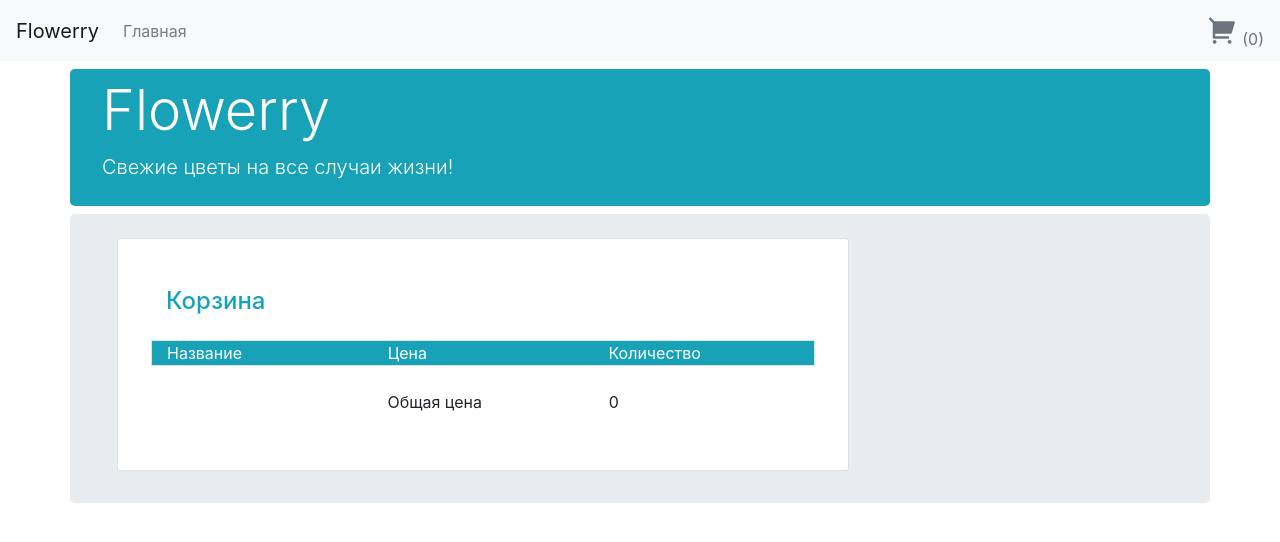
After one commit to PakshNina/django-shop, a Django app: page /cart/ in a window 1280 px wide. The commit adds this page. Shown: the top 542 px of the page. Run offline with Django 3.2, Linux system fonts and the light colour scheme; some libraries are stand-ins or nearby versions.

Commit message:
User cart and new session

```diff
--- a/shop/online_store/core/utils.py
+++ b/shop/online_store/core/utils.py
@@ -7,3 +7,11 @@ def get_products():
 
 def get_product_by_id(product_id):
     return Product.objects.filter(id=product_id).last()
+
+
+def get_total_items_number(order_entities):
+    return sum([item.get('quantity', 0) for item in order_entities.values()])
+
+
+def get_total_price(order_entities):
+    return sum([item.get('price', 0) for item in order_entities.values()])
--- /dev/null
+++ b/shop/online_store/forms/order_form.py
@@ -0,0 +1,5 @@
+from django import forms
+
+
+class AddToCartForm(forms.Form):
+    quantity = forms.IntegerField(label='Количество', min_value=1, initial=1)
--- a/shop/online_store/templates/base.html
+++ b/shop/online_store/templates/base.html
@@ -4,32 +4,34 @@
     <meta charset="utf-8">
     <meta http-equiv="X-UA-Compatible" content="IE=edge">
     <meta name="viewport" content="width=device-width, initial-scale=1">
-    <title>Bootstrap 101 Template</title>
+    <title>Flowerry: магазин цветов</title>
     {% load static %}
     <link rel="stylesheet" href="https://maxcdn.bootstrapcdn.com/bootstrap/4.0.0/css/bootstrap.min.css"
           integrity="sha384-Gn5384xqQ1aoWXA+058RXPxPg6fy4IWvTNh0E263XmFcJlSAwiGgFAW/dAiS6JXm" crossorigin="anonymous">
+    <link href="https://cdn.jsdelivr.net/npm/remixicon@2.5.0/fonts/remixicon.css" rel="stylesheet">
 </head>
 <body>
 <nav class="navbar navbar-expand-lg navbar-light bg-light mb-2">
-    <a class="navbar-brand" href="#">Flowerry</a>
+    <a class="navbar-brand" href="{% url 'main-page' %}">Flowerry</a>
     <button class="navbar-toggler" type="button" data-toggle="collapse" data-target="#navbarNav"
             aria-controls="navbarNav" aria-expanded="false" aria-label="Toggle navigation">
         <span class="navbar-toggler-icon"></span>
     </button>
     <div class="collapse navbar-collapse" id="navbarNav">
         <ul class="navbar-nav">
-            <li class="nav-item active">
+            <li class="nav-item">
                 <a class="nav-link" href="{% url 'main-page' %}">Главная <span class="sr-only">(current)</span></a>
-            </li>
-            <li class="nav-item">
-                <a class="nav-link" href="#">Заказать</a>
-            </li>
-            <li class="nav-item">
-                <a class="nav-link" href="#">О нас</a>
             </li>
         </ul>
     </div>
+    <div class="float-right">
+        <a href="{% url 'user-cart' %}" class="card-link text-{% if items_in_cart %}info{% else %}muted{% endif %}">
+            <i class="ri-shopping-cart-2-fill" style="font-size: 30px;"></i>
+            <span>({{ items_in_cart }})</span>
+        </a>
+    </div>
 </nav>
+
 <div class="jumbotron container bg-info text-white pb-2 pt-2 mb-2">
     <h1 class="display-4">Flowerry</h1>
     <p class="lead">Свежие цветы на все случаи жизни!</p>
--- /dev/null
+++ b/shop/online_store/templates/user_cart.html
@@ -0,0 +1,27 @@
+{% extends 'base.html' %}
+{% block content %}
+    <div class="col-sm mb-4">
+        <div class="card" style="width: 70%;">
+            <div class="card-body p-5">
+                <h4 class="text-info mb-4">Корзина</h4>
+                <div class="row mb-2 border bg-info text-white">
+                    <div class="col-sm">Название</div>
+                    <div class="col-sm">Цена</div>
+                    <div class="col-sm">Количество</div>
+                </div>
+                {% for key, item in order_entities.items %}
+                    <div class="row mb-2 border">
+                        <div class="col-sm">{{ item.name }}</div>
+                        <div class="col-sm">{{ item.price }}</div>
+                        <div class="col-sm">{{ item.quantity }}</div>
+                    </div>
+                {% endfor %}
+                <div class="row mb-2 mt-4">
+                    <div class="col-sm"></div>
+                    <div class="col-sm">Общая цена</div>
+                    <div class="col-sm">{{ total_price }}</div>
+                </div>
+            </div>
+        </div>
+    </div>
+{% endblock %}
--- a/shop/online_store/urls.py
+++ b/shop/online_store/urls.py
@@ -1,8 +1,9 @@
 from django.urls import path
-from .views.shop_views import MainPageView, ProductPageView
+from .views.shop_views import MainPageView, ProductPageView, CartPageView
 
 
 urlpatterns = [
     path('', MainPageView.as_view(), name='main-page'),
-    path('product/<int:id>', ProductPageView.as_view(), name='product-page')
+    path('product/<int:id>', ProductPageView.as_view(), name='product-page'),
+    path('cart/', CartPageView.as_view(), name='user-cart')
 ]
--- /dev/null
+++ b/shop/online_store/views/mixins.py
@@ -0,0 +1,11 @@
+from ..core.utils import get_total_items_number
+
+
+class CartInformationMixin:
+
+    def get_context_data(self, **kwargs):
+        context = super().get_context_data(**kwargs)
+        order_entities = self.request.session.get('order_entities', {})
+        items_in_cart = get_total_items_number(order_entities)
+        context.update({'items_in_cart': items_in_cart})
+        return context
--- a/shop/online_store/views/shop_views.py
+++ b/shop/online_store/views/shop_views.py
@@ -1,9 +1,14 @@
-from django.views.generic import TemplateView
+from django.contrib import messages
+from django.shortcuts import render
+from django.urls import reverse_lazy
+from django.views.generic import TemplateView, FormView
 
-from ..core.utils import get_products, get_product_by_id
+from ..core.utils import get_products, get_product_by_id, get_total_price
+from ..forms.order_form import AddToCartForm
+from .mixins import CartInformationMixin
 
 
-class MainPageView(TemplateView):
+class MainPageView(CartInformationMixin, TemplateView):
     template_name = 'main_page.html'
 
     def get_context_data(self, **kwargs):
@@ -13,12 +18,59 @@ class MainPageView(TemplateView):
         return context
 
 
-class ProductPageView(TemplateView):
+class ProductPageView(CartInformationMixin, FormView):
     template_name = 'product_page.html'
+    form_class = AddToCartForm
+    success_url = reverse_lazy('user-cart')
 
     def get_context_data(self, **kwargs):
         context = super().get_context_data(**kwargs)
-        product_id = kwargs.get('id')
+        product_id = context.get('view').kwargs.get('id')
         product = get_product_by_id(product_id)
         context['product'] = product
         return context
+
+    def post(self, request, *args, **kwargs):
+        form = self.form_class(request.POST)
+        context = self.get_context_data()
+        if form.is_valid():
+            cleaned_form = form.cleaned_data
+            product_id = kwargs.get('id')
+            quantity = cleaned_form.get('quantity')
+            if product_id:
+                product = get_product_by_id(product_id)
+                if quantity <= product.stock_quantity:
+                    order_entities = request.session.get('order_entities', {})
+                    order_entities.setdefault(
+                        str(product_id),
+                        {
+                            'name': product.name,
+                            'price': product.price,
+                            'quantity': 0
+                        })
+                    order_entities[str(product_id)]['quantity'] += quantity
+                    request.session['order_entities'] = order_entities
+                    messages.add_message(
+                        request,
+                        messages.SUCCESS,
+                        f'Успешно добавлено {quantity} цветов "{product.name}"'
+                    )
+                    context = self.get_context_data()
+                else:
+                    messages.add_message(
+                        request,
+                        messages.ERROR,
+                        f'К сожалению на складе осталось только {product.stock_quantity} товаров'
+                    )
+        return render(request, self.template_name, context)
+
+
+class CartPageView(CartInformationMixin, TemplateView):
+    template_name = 'user_cart.html'
+
+    def get_context_data(self, **kwargs):
+        context = super().get_context_data()
+        order_entities = self.request.session.get('order_entities', {})
+        context['order_entities'] = order_entities
+        context['total_price'] = get_total_price(order_entities)
+        return context
```
Also changed, not shown: shop/online_store/templates/product_page.html (+35 -0 lines).
